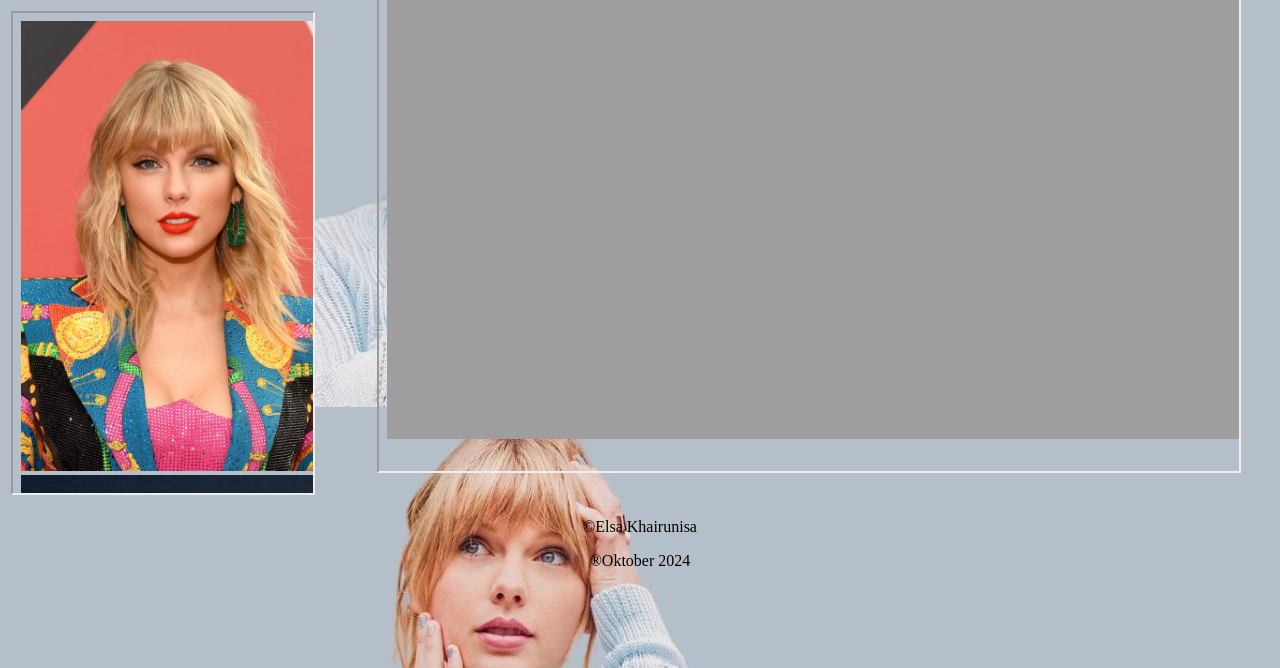
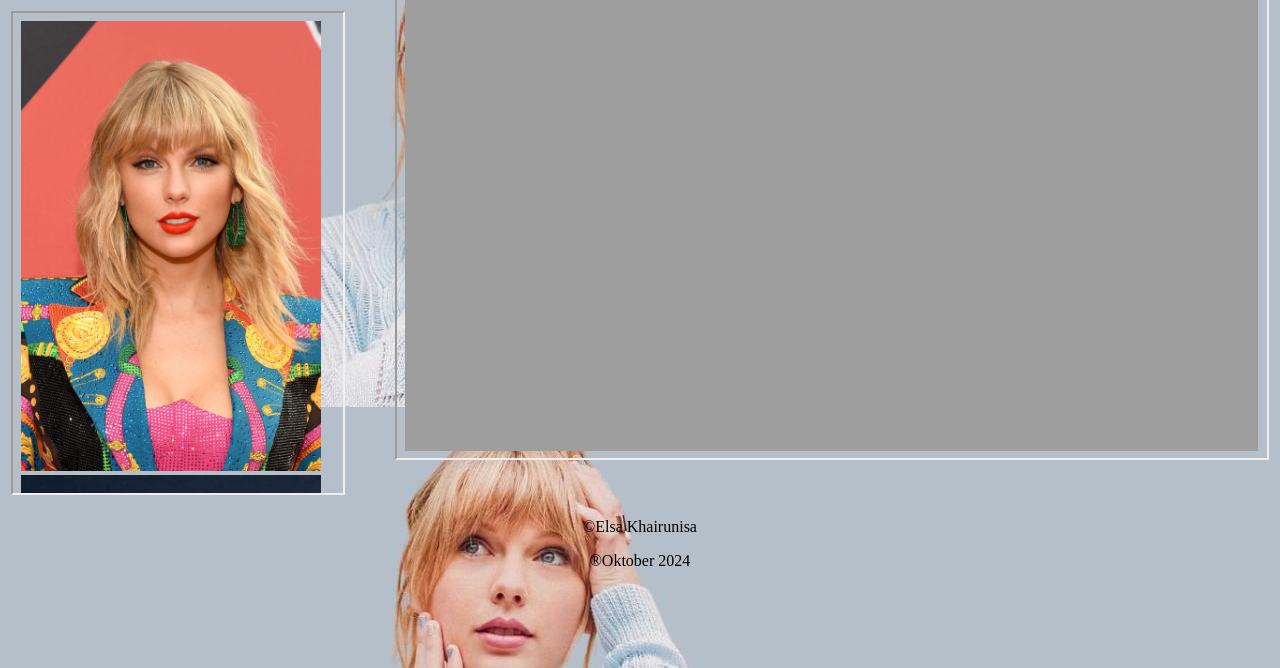
Before and after one commit to Lynuxxx/tayloralisonswift, a plain HTML site: page gallery.html in a window 1280 px wide. Shown: the part 132-800 px from the top of the page. Drawn offline with Linux system fonts and the light colour scheme.

Commit message:
Update gallery.html

```diff
--- a/gallery.html
+++ b/gallery.html
@@ -16,14 +16,14 @@
                 </td>
                 <td width="50px"></td>
                 <td rowspan="2">
-                    <iframe src="./components/video.html" width="860px" height="520px"></iframe>
+                    <iframe src="./components/video.html" width="870px" height="495px" scrolling="no" border="0"></iframe>
                 </td>
             </tr>
             <tr>
                 <td>
                     <iframe
                         src="./components/foto.html"
-                        width="300px"
+                        width="330px"
                         height="480px"
                     ></iframe>
                 </td>
```
